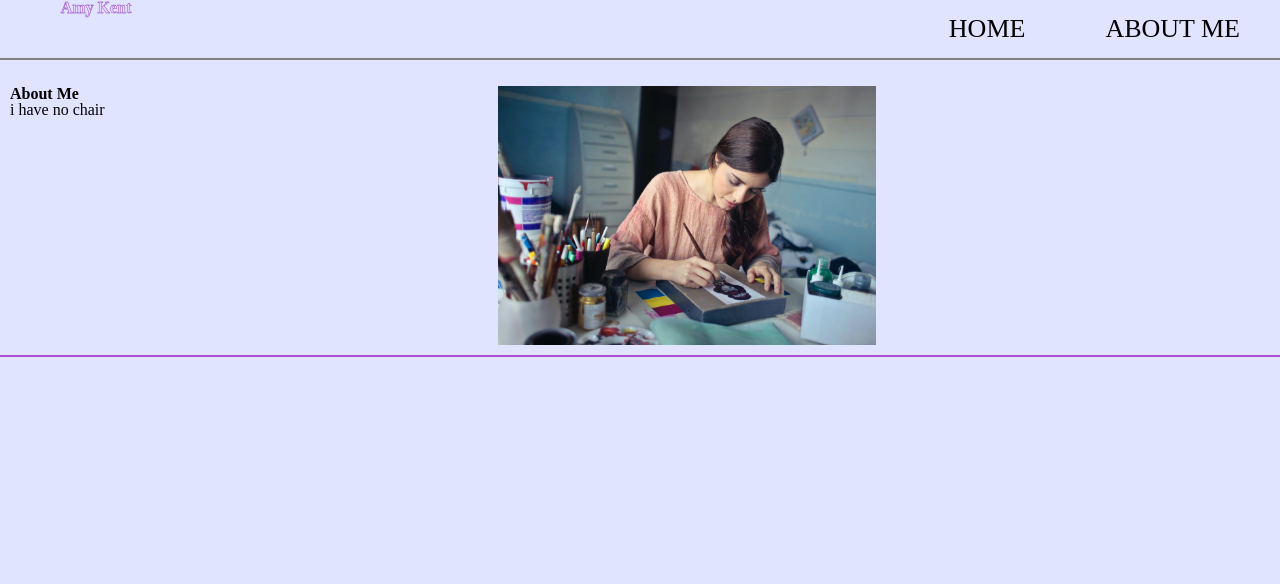
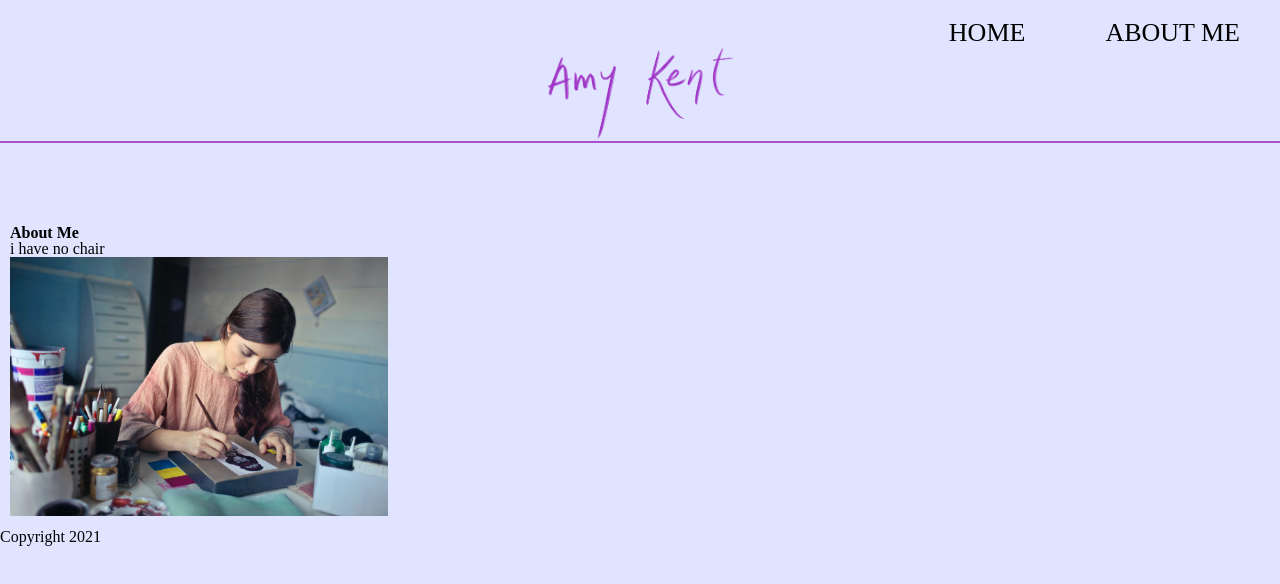
Before and after one commit to Artists-for-Humanity/portfolio-workshop, a plain HTML site: page haley/about.html in a window 1280 px wide. Shown: the top 584 px of the page. Drawn offline with Linux system fonts and the light colour scheme; a web font is replaced by a local one.

Commit message:
added padding to top nav bar, fixed about page, general design fixes

```diff
--- a/haley/about.html
+++ b/haley/about.html
@@ -4,6 +4,13 @@
 <head>
   <meta charset="UTF-8" />
   <title>Amy Kent - About</title>
+  <link rel="apple-touch-icon" sizes="180x180" href="/haley/favicon_package_v0.16/apple-touch-icon.png">
+  <link rel="icon" type="image/png" sizes="32x32" href="/haley/favicon_package_v0.16/favicon-32x32.png">
+  <link rel="icon" type="image/png" sizes="16x16" href="/haley/favicon_package_v0.16/favicon-16x16.png">
+  <link rel="manifest" href="/haley/favicon_package_v0.16/site.webmanifest">
+  <link rel="mask-icon" href="/haley/favicon_package_v0.16/safari-pinned-tab.svg" color="#5bbad5">
+  <meta name="msapplication-TileColor" content="#da532c">
+  <meta name="theme-color" content="#ffffff">
   <meta name="viewport" content="width=device-width, initial-scale=1">
   <link rel="stylesheet" href="css/reset.css" type="text/css" />
   <link rel="stylesheet" href="css/styles.css" type="text/css" />
@@ -16,7 +23,6 @@
 <body>
   <!-- Your HTML starts here -->
   <header class="my-header">
-    <h1 class="name stroke">Amy Kent</h1>
     <link rel="preconnect" href="https://fonts.googleapis.com">
     <link rel="preconnect" href="https://fonts.gstatic.com" crossorigin>
     <link href="https://fonts.googleapis.com/css2?family=Nova+Mono&display=swap" rel="stylesheet">
@@ -26,19 +32,19 @@
       <a href="/haley/index.html" class="nav-link nav-button">HOME</a>
       <a href="/haley/about.html" class="nav-link nav-button">ABOUT ME</a>
     </nav>
+    <img src="images/amy-handlettering.png" class="name">
 
-    <hr class="solidline">
 
+
+    </div>
+  </header>
+  <main>
     <div class="row">
       <div>
         <h2>About Me</h2>
         <p>i have no chair</p>
+        <img src="images/amy-headshot.jpg">
       </div>
-      <img src="images/amy-headshot.jpg">
-    </div>
-  </header>
-  <main>
-
   </main>
   <footer>Copyright 2021</footer>
   <!-- Your HTML ends here -->
--- a/haley/css/styles.css
+++ b/haley/css/styles.css
@@ -13,7 +13,8 @@
 body {
   font-size: 16px;
   background-color: rgb(224, 228, 255);
-  height: 1000000000000px;
+  height: 1000000px;
+  padding-top: 55px;
 }
 
 img {
@@ -251,9 +252,7 @@ main {
 }
 
 
-hr.solidline {
-  border-top: 2px solid gray;
-}
+
 
 .row {
   display: flex;
@@ -272,4 +271,5 @@ hr.solidline {
 .nav-button {
   padding-left: 40px;
   padding-right: 40px;
+  padding-top: 20px;
 }
```
Also changed, not shown: haley/favicon_package_v0.16/browserconfig.xml (added, +9 -0 lines), haley/favicon_package_v0.16/android-chrome-192x192.png (added), haley/favicon_package_v0.16/android-chrome-512x512.png (added), haley/favicon_package_v0.16/apple-touch-icon.png (added), haley/favicon_package_v0.16/favicon-16x16.png (added), haley/favicon_package_v0.16/favicon-32x32.png (added), haley/favicon_package_v0.16/favicon.ico (added), haley/favicon_package_v0.16/mstile-150x150.png (added), haley/favicon_package_v0.16/safari-pinned-tab.svg (added), haley/favicon_package_v0.16/site.webmanifest (added).
